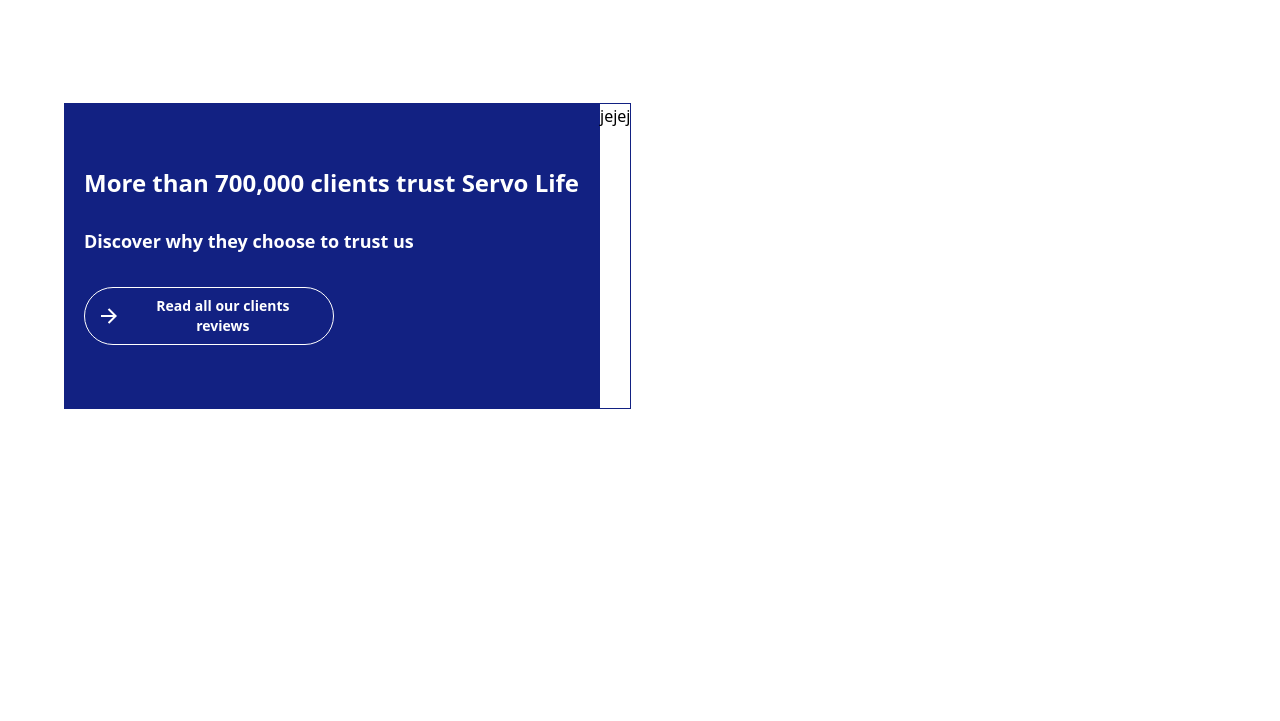
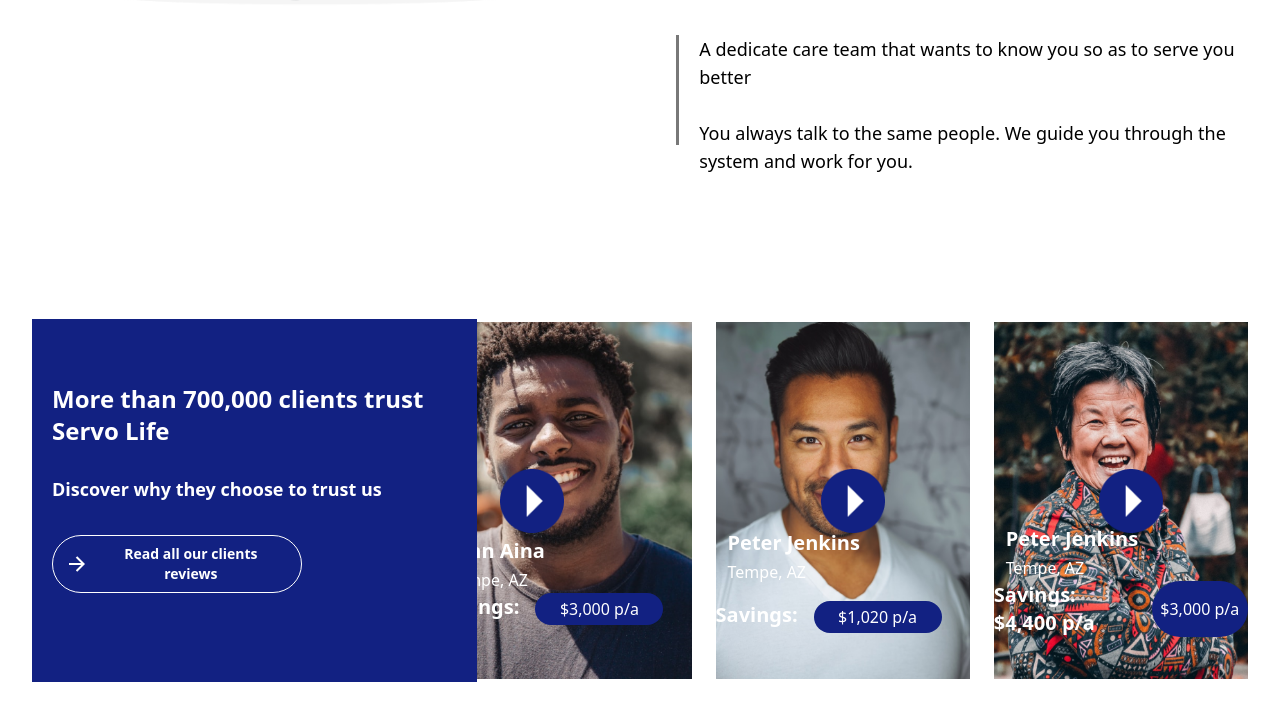
Before and after one commit to Ginohmk/Servo-Life, a website built with Vite: page src/index.html in a window 1280 px wide. Shown: the part 2523-3244 px from the top of the page. Before the commit the page ends 3092 px from the top, so only its background shows below. Built offline with nearby package versions, Linux system fonts and the light colour scheme; files whose address does not match are found by name; a web font is replaced by a local one.

Commit message:
feat: Add client section

```diff
--- a/src/index.html
+++ b/src/index.html
@@ -43,7 +43,7 @@
 
     <!-- Banner Section -->
     <section
-      class="bg-[url('/src/asset/images/banner.png')] h-98vh bg-cover bg-center"
+      class="bg-[url('/src/asset/images/banner.png')] h-98vh bg-cover bg-center w-full"
     ></section>
 
     <main class="flex flex-col gap-36 pb-40">
@@ -67,7 +67,7 @@
       </section>
 
       <!-- How to get started -->
-      <section class="flex flex-col gap-12">
+      <section class="flex flex-col gap-12 w-95% mx-auto">
         <div class="flex flex-col gap-3">
           <h3 class="text-center text-3xl text-primary_color">
             How to get started
@@ -136,7 +136,7 @@
           </h3>
 
           <!-- Instructions -->
-          <section class="flex flex-col gap-10">
+          <section class="flex flex-col gap-10 w-95% mx-auto">
             <div class="flex gap-5 items-start">
               <div class="bg-primary_color w-5 h-110"></div>
               <div class="flex flex-col justify-between gap-7">
@@ -191,9 +191,9 @@
       </section>
 
       <!-- Clients -->
-      <section class="w-90% m-auto flex">
+      <section class="w-95% mx-auto flex">
         <!-- Blue card -->
-        <div class="bg-primary_color py-16 px-5 flex flex-col gap-8">
+        <div class="bg-primary_color z-10 py-16 px-5 flex flex-col gap-8">
           <div class="flex flex-col gap-7">
             <h3 class="text-white font-bold text-2xl">
               More than 700,000 clients trust Servo Life
@@ -219,7 +219,75 @@
         </div>
 
         <!-- Client -->
-        <div class="border border-primary_color">jejej</div>
+        <div class="-ml-10 w-8/12 flex gap-6 items-center justify-center">
+          <!-- Card -->
+          <div class="h-363 w-395 relative flex items-center">
+            <img src="/src/asset/images/client1.png" class="object-cover" />
+            <img
+              src="/src/asset//images/play_arrow.png"
+              class="absolute right-1/2 h-64_px w-64_px"
+            />
+
+            <div class="absolute text-xl mt-40">
+              <h4 class="text-white pl-3 font-bold">John Aina</h4>
+              <span class="text-white pl-3 text-base">Tempe, AZ</span>
+
+              <div class="flex gap-4">
+                <span class="text-white font-bold text-xl"> Savings: </span>
+
+                <span
+                  class="flex items-center justify-center bg-primary_color rounded-full text-white font-medium w-32 py-1 text-base"
+                >
+                  $3,000 p/a
+                </span>
+              </div>
+            </div>
+          </div>
+          <div class="h-363 w-395 relative flex items-center">
+            <img src="/src/asset/images/client2.png" class="object-cover" />
+            <img
+              src="/src/asset//images/play_arrow.png"
+              class="absolute right-1/3 h-64_px w-64_px"
+            />
+
+            <div class="absolute text-xl mt-40">
+              <h4 class="text-white pl-3 font-bold">Peter Jenkins</h4>
+              <span class="text-white pl-3 text-base">Tempe, AZ</span>
+
+              <div class="flex gap-4 mt-4">
+                <span class="text-white font-bold text-xl"> Savings: </span>
+                <span
+                  class="flex items-center justify-center bg-primary_color rounded-full text-white font-medium w-32 py-1 text-base"
+                >
+                  $1,020 p/a
+                </span>
+              </div>
+            </div>
+          </div>
+          <div class="h-363 w-395 relative flex items-center">
+            <img src="/src/asset/images/client3.png" class="object-cover" />
+            <img
+              src="/src/asset//images/play_arrow.png"
+              class="absolute right-1/3 h-64_px w-64_px"
+            />
+
+            <div class="absolute text-xl mt-40">
+              <h4 class="text-white pl-3 font-bold">Peter Jenkins</h4>
+              <span class="text-white pl-3 text-base">Tempe, AZ</span>
+
+              <div class="flex gap-4">
+                <span class="text-white font-bold text-xl">
+                  Savings: $4,400 p/a</span
+                >
+                <span
+                  class="flex items-center justify-center bg-primary_color rounded-full text-white font-medium w-32 py-1 text-base"
+                >
+                  $3,000 p/a
+                </span>
+              </div>
+            </div>
+          </div>
+        </div>
       </section>
     </main>
   </body>
--- a/tailwind.config.js
+++ b/tailwind.config.js
@@ -12,15 +12,20 @@
         Playfair: ['"Playfair Display"', 'serif'],
       },
       width: {
-        '90%': '90%',
+        '95%': '95%',
         5: '5px',
         250: '250px',
         16: '16px',
+        367: '367px',
+        395: '395px',
+        '64_px': '64px',
       },
       height: {
         '98vh': '98vh',
         110: '110px',
         15.56: '15.56px',
+        363: '363px',
+        '64_px': '64px',
       },
       gridTemplateColumns: {
         grid_sizer: 'repeat(auto-fit, minmax(240px, 1fr))',
```
Also changed, not shown: dist/output.css, src/asset/images/client1.png (added), src/asset/images/client2.png (added), src/asset/images/client3.png (added), src/asset/images/play_arrow.png (added).
